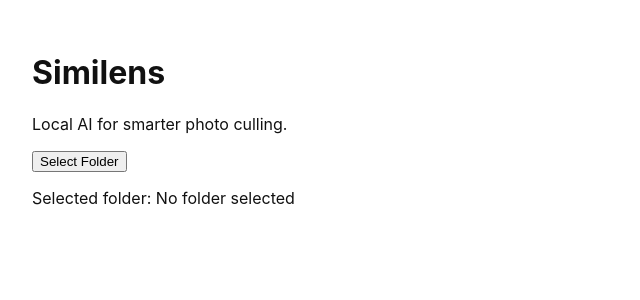
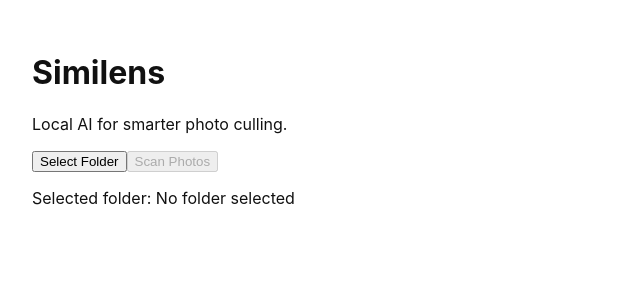
Before and after one commit to tusharpramanikbd/similens, a React (Vite) app in the folder src/renderer/: page / in a window 1280 px wide. Shown: the top 300 px of the page, without its empty margins (0-640 px from the left). Built offline with nearby package versions, Linux system fonts and the light colour scheme.

Commit message:
feat: add photo scan states and summary

```diff
--- a/src/renderer/src/App.tsx
+++ b/src/renderer/src/App.tsx
@@ -1,14 +1,33 @@
 import { useState } from 'react'
+import type { ScanStatus } from '@renderer/types/scan'
+import type { PhotoScanResult } from '@shared/types/photo'
 
 function App(): React.JSX.Element {
   const [selectedFolder, setSelectedFolder] = useState<string | null>(null)
+  const [scanStatus, setScanStatus] = useState<ScanStatus>('idle')
+  const [scanResult, setScanResult] = useState<PhotoScanResult | null>(null)
 
   const handleSelectFolder = async (): Promise<void> => {
     const folderPath = await window.similens.selectFolder()
 
     if (folderPath) {
       setSelectedFolder(folderPath)
+      setScanStatus('folder-selected')
+      setScanResult(null)
     }
+  }
+
+  const handleScanFolder = async (): Promise<void> => {
+    if (!selectedFolder) {
+      return
+    }
+
+    setScanStatus('scanning')
+
+    const result = await window.similens.scanFolder(selectedFolder)
+
+    setScanResult(result)
+    setScanStatus('success')
   }
 
   return (
@@ -20,7 +39,25 @@
         Select Folder
       </button>
 
+      <button
+        type="button"
+        onClick={handleScanFolder}
+        disabled={!selectedFolder || scanStatus === 'scanning'}
+      >
+        {scanStatus === 'scanning' ? 'Scanning...' : 'Scan Photos'}
+      </button>
+
       <p>Selected folder: {selectedFolder ?? 'No folder selected'}</p>
+
+      {scanResult && (
+        <div>
+          {scanResult.photoCount === 0 ? (
+            <p>No supported photos found in this folder.</p>
+          ) : (
+            <p>Photos found: {scanResult.photoCount}</p>
+          )}
+        </div>
+      )}
     </main>
   )
 }
--- /dev/null
+++ b/src/renderer/src/types/scan.ts
@@ -0,0 +1 @@
+export type ScanStatus = 'idle' | 'folder-selected' | 'scanning' | 'success' | 'error'
```
